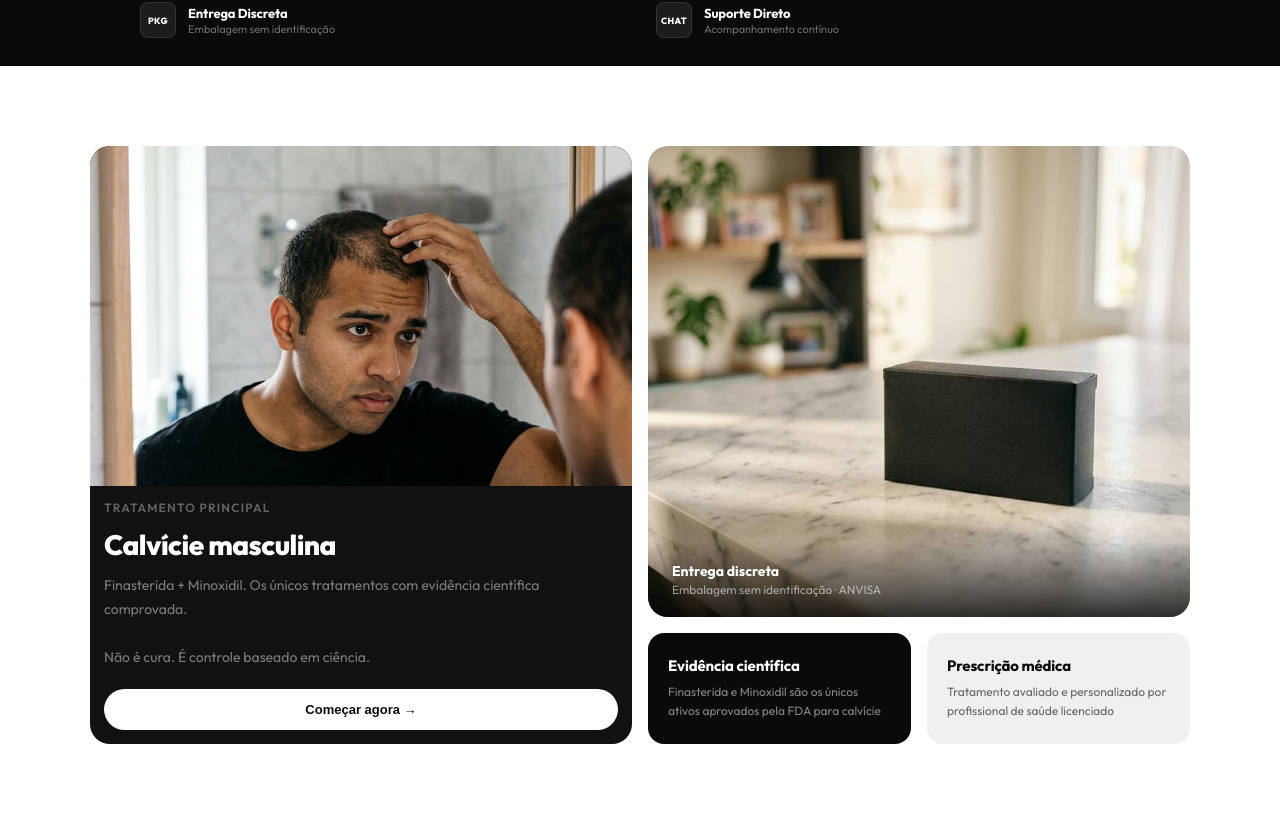
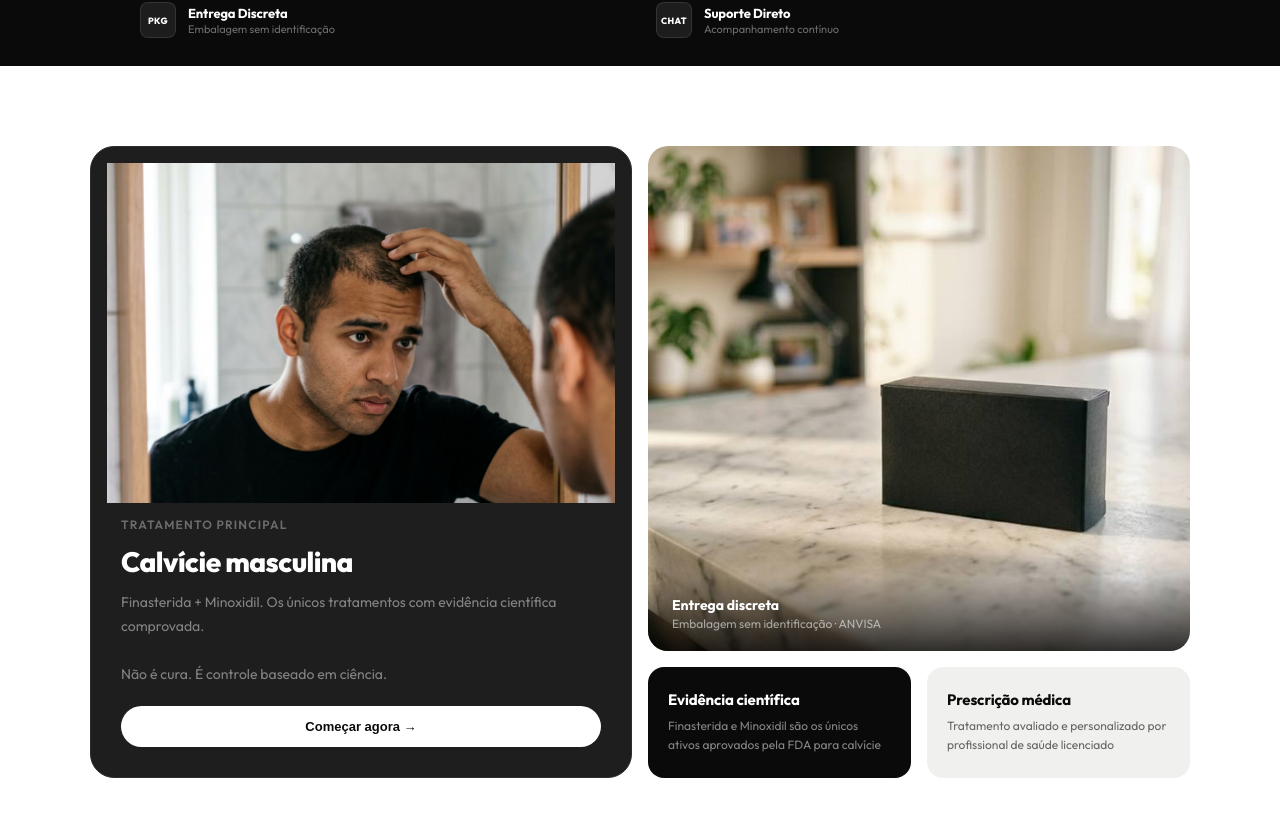
Before and after one commit to DTFinance1017/fioraiz, a React (Vite) app: page / in a window 1280 px wide. Shown: the part 881-1700 px from the top of the page. Built offline with nearby package versions, Linux system fonts and the light colour scheme.

Commit message:
Ajusta card escuro: #1e1e1e, border, radius 24, padding 16

```diff
--- a/src/pages/LandingPage.jsx
+++ b/src/pages/LandingPage.jsx
@@ -329,7 +329,7 @@ export default function App() {
           <div style={{ display:"grid", gridTemplateColumns:"1fr 1fr", gap:16 }} className="two-col">
 
             {/* Main dark card */}
-            <div className="dark-card" style={{ background:"#111", borderRadius:20, overflow:"hidden", position:"relative", minHeight:500, display:"flex", flexDirection:"column" }}>
+            <div className="dark-card" style={{ background:"#1e1e1e", borderRadius:24, border:"1px solid #2e2e2e", overflow:"hidden", position:"relative", minHeight:500, display:"flex", flexDirection:"column", padding:16 }}>
               <Img src={IMGS.mirror2} alt="Tratamento capilar"
                 gradient="linear-gradient(135deg, #1a1a1a, #2a2a2a)"
                 style={{ width:"100%", height:340, flexShrink:0, objectPosition:"50% 10%" }} />
```
